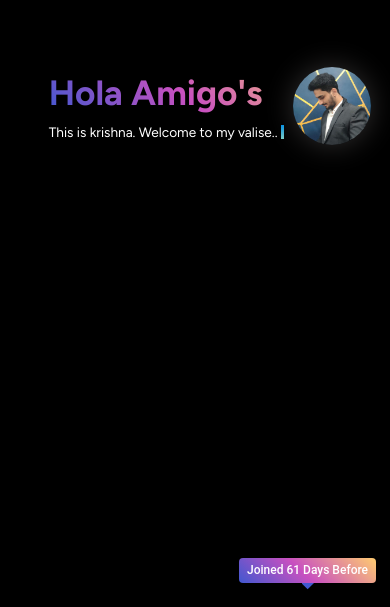
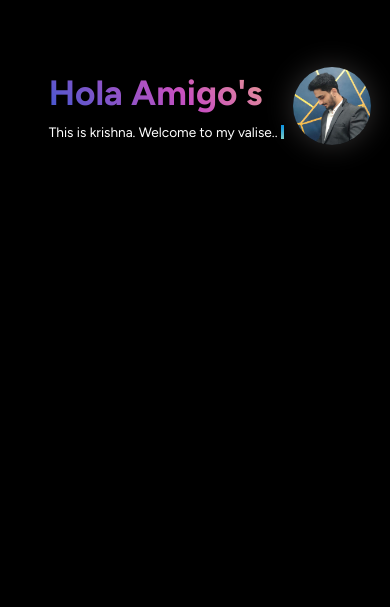
Before and after one commit to koundinyapidaparthy2/portfolio, a React (Create React App) app: page / in a window 390 px wide. Shown: the part 316-923 px from the top of the page. After the commit the page ends 844 px from the top, so only its background shows below. Built offline with nearby package versions, Linux system fonts and the light colour scheme.

Commit message:
Updated Mobile scroll issue

```diff
--- a/src/Components/Welcome.jsx
+++ b/src/Components/Welcome.jsx
@@ -1739,7 +1739,12 @@ const Welcome = () => {
                         tooltip: classes.tooltipClassForExperience,
                         arrow: classes.tooltipArrowClassForExperience,
                       }}
-                      open={eventInnerWidth < 800 ? true : undefined}
+                      open={
+                        eventInnerWidth < 800 &&
+                        mainAnimations.aboutFewMoreVisibility.opacity > 0.6
+                          ? true
+                          : undefined
+                      }
                     >
                       <div className={"rotateImage"}>⌛</div>
                     </Tooltip>
```
